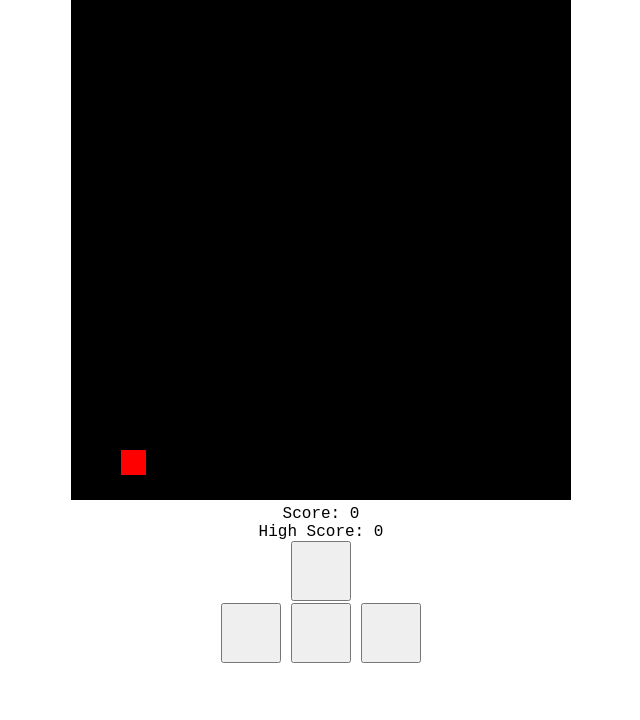
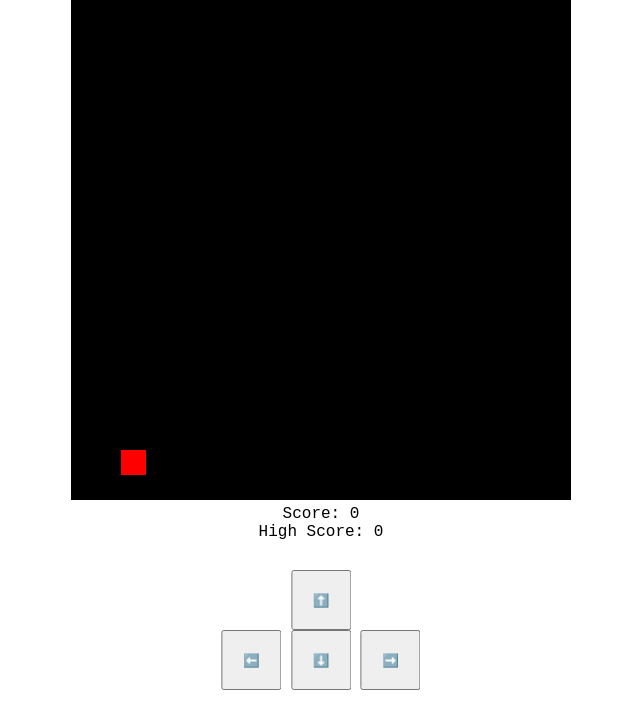
Before and after one commit to wonkashome/Snake-Js, a plain HTML site: page index.html in a window 1280 px wide. Shown: the part 80-800 px from the top of the page, without its empty margins (319-959 px from the left). Drawn offline with Linux system fonts and the light colour scheme.

Commit message:
Update index.html

```diff
--- a/index.html
+++ b/index.html
@@ -13,11 +13,13 @@
         <canvas id="board"></canvas>
         <div id="score">Score: 0</div>
         <div id="highscore">High Score: 0</div>
-        <div id="mobile-controls" style="position:fixed;bottom:30px;left:50%;transform:translateX(-50%);z-index:10;"></div>
-        <button id="up" style="width:60px;height:60px;"></button><br>
-        <button id="left" style="width:60px;height:60px;"></button>
-        <button id="down" style="width:60px;height:60px;"></button>
-        <button id="right" style="width:60px;height:60px;"></button>
+      <!-- Add this inside your <body> tag in index.html -->
+<div id="mobile-controls" style="position:fixed;bottom:30px;left:50%;transform:translateX(-50%);z-index:10;">
+  <button id="up" style="width:60px;height:60px;">⬆️</button><br>
+  <button id="left" style="width:60px;height:60px;">⬅️</button>
+  <button id="down" style="width:60px;height:60px;">⬇️</button>
+  <button id="right" style="width:60px;height:60px;">➡️</button>
+</div>
     </body>
 
 </html>
```
